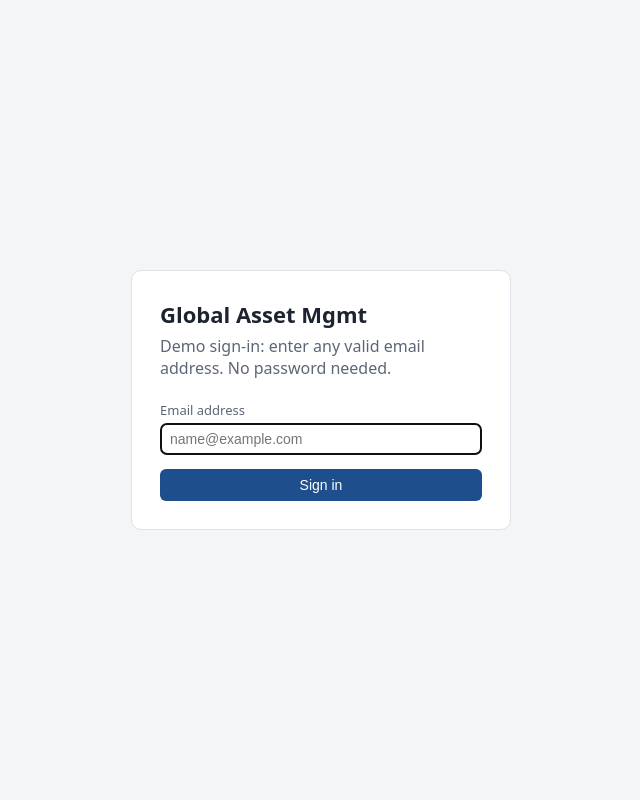
After one commit to iqtider/Global-Asset-Management-Project, a Django app: template global_asset_site/dashboard/templates/dashboard/login.html in a window 1280 px wide. The commit adds this page. Shown: the whole page, without its empty margins (319-959 px from the left). Run offline with Django 4.2, Linux system fonts and the light colour scheme; the template is opened without the code that fills it, so the values that code supplies are empty.

Commit message:
Added styling and changed logout seession time

```diff
--- a/global_asset_site/dashboard/templates/dashboard/base.html
+++ b/global_asset_site/dashboard/templates/dashboard/base.html
@@ -1,86 +1,193 @@
 <!doctype html>
 <html lang="en">
 <head>
+
 <meta charset="utf-8">
+
 <meta name="viewport" content="width=device-width, initial-scale=1">
+
 <title>{% block title %}Global Asset Management{% endblock %}</title>
+
 <style>
+
 :root {
+
 --bg: #f4f5f7; --panel: #ffffff; --ink: #1d2330; --muted: #5d6677; --line: #dde1e8;
+
 --accent: #1f4e8c; --accent-soft: #e6eef8; --side: #151b26; --side-ink: #c9d1df;
+
 --ok: #1d7a46; --ok-soft: #e4f4ea; --bad: #b3261e; --bad-soft: #fbe9e7; --warn: #9a6200; --warn-soft: #fdf1dc;
+
 }
-    * { box-sizing: border-box; }
+    *
+{ box-sizing: border-box; }
+
 body { margin: 0; font-family: system-ui, -apple-system, "Segoe UI", Roboto, sans-serif; background: var(--bg); color: var(--ink); }
+
 .layout { display: flex; min-height: 100vh; }
+
 nav { width: 230px; flex-shrink: 0; background: var(--side); color: var(--side-ink); padding: 20px 0; }
+
 nav .brand { color: #fff; font-weight: 700; font-size: 17px; padding: 0 20px 18px; letter-spacing: .3px; }
+
 nav .brand small { display: block; font-weight: 400; color: #8a94a8; font-size: 12px; margin-top: 2px; }
+
 nav h4 { margin: 18px 20px 6px; font-size: 11px; text-transform: uppercase; letter-spacing: 1px; color: #7c869a; }
+
 nav a { display: block; padding: 7px 20px; color: var(--side-ink); text-decoration: none; font-size: 14px; }
+
 nav a:hover, nav a.active { background: #232c3d; color: #fff; }
+
 main { flex: 1; padding: 28px 36px; min-width: 0; }
+
 h1 { margin: 0 0 6px; font-size: 24px; }
+
 .sub { color: var(--muted); margin: 0 0 22px; }
+
 .panel { background: var(--panel); border: 1px solid var(--line); border-radius: 8px; padding: 18px 20px; margin-bottom: 20px; }
+
 .panel h2 { margin: 0 0 12px; font-size: 16px; }
+
 .stats { display: grid; grid-template-columns: repeat(auto-fill, minmax(150px, 1fr)); gap: 14px; margin-bottom: 20px; }
+
 .stat { background: var(--panel); border: 1px solid var(--line); border-radius: 8px; padding: 14px 16px; }
+
 .stat .n { font-size: 28px; font-weight: 700; }
+
 .stat .l { color: var(--muted); font-size: 13px; }
+
 .table-wrap { overflow-x: auto; }
+
 table { border-collapse: collapse; width: 100%; font-size: 14px; }
+
 th, td { text-align: left; padding: 8px 10px; border-bottom: 1px solid var(--line); white-space: nowrap; }
+
 th { background: #f0f2f6; font-weight: 600; }
+
 tr:hover td { background: #fafbfc; }
+
 .null { color: #a0a7b4; font-style: italic; }
+
 .cards { display: grid; grid-template-columns: repeat(auto-fill, minmax(290px, 1fr)); gap: 14px; }
+
 .card { display: block; background: var(--panel); border: 1px solid var(--line); border-radius: 8px; padding: 14px 16px; text-decoration: none; color: inherit; }
+
 .card:hover { border-color: var(--accent); box-shadow: 0 2px 8px rgba(31,78,140,.12); }
+
 .card .num { color: var(--accent); font-weight: 700; font-size: 13px; }
+
 .card .t { font-weight: 600; margin: 3px 0 6px; }
+
 .card .p { color: var(--muted); font-size: 13px; margin-bottom: 8px; }
+
 .tag { display: inline-block; background: var(--accent-soft); color: var(--accent); border-radius: 4px; padding: 2px 7px; font-size: 12px; font-weight: 600; }
+
 pre { background: #10151f; color: #d7e0ee; padding: 14px 16px; border-radius: 6px; overflow-x: auto; font-size: 13px; line-height: 1.45; margin: 0; }
+
 .btn { display: inline-block; background: var(--accent); color: #fff; border: 0; border-radius: 6px; padding: 8px 14px; font-size: 14px; cursor: pointer; text-decoration: none; }
+
 .btn.ghost { background: transparent; color: var(--accent); border: 1px solid var(--accent); }
+
 .row { display: flex; gap: 10px; align-items: center; flex-wrap: wrap; }
+
 .between { justify-content: space-between; }
+
 select, input { padding: 7px 9px; border: 1px solid var(--line); border-radius: 6px; font-size: 14px; background: #fff; }
+
 label { font-size: 13px; color: var(--muted); display: block; margin-bottom: 4px; }
+
 .form-grid { display: grid; grid-template-columns: repeat(auto-fill, minmax(200px, 1fr)); gap: 12px; margin-bottom: 12px; }
+
 .form-grid input, .form-grid select { width: 100%; }
+
 .alert { padding: 10px 14px; border-radius: 6px; margin-bottom: 18px; font-size: 14px; }
+
 .alert.ok { background: var(--ok-soft); color: var(--ok); }
+
 .alert.bad { background: var(--bad-soft); color: var(--bad); }
+
 .risk-Critical { color: var(--bad); font-weight: 700; }
+
 .risk-Elevated { color: var(--warn); font-weight: 600; }
+
 .risk-Routine { color: var(--ok); }
+
 .count { color: var(--muted); font-size: 13px; margin-top: 8px; }
+
 .hint { color: var(--muted); font-size: 13px; margin: 0 0 12px; }
+
+nav .user { margin: 22px 20px 0; padding-top: 14px; border-top: 1px solid #2a3344; font-size: 12px; color: #8a94a8; word-break: break-all; }
+
+nav .user strong { color: #fff; font-weight: 600; }
+
+nav .user button { margin-top: 8px; background: transparent; color: var(--side-ink); border: 1px solid #3a4558; border-radius: 6px; padding: 5px 10px; font-size: 13px; cursor: pointer; }
+
+nav .user button:hover { background: #232c3d; color: #fff; }
+
+.login-wrap { min-height: 100vh; display: flex; align-items: center; justify-content: center; padding: 16px; }
+
+.login-card { width: 100%; max-width: 380px; background: var(--panel); border: 1px solid var(--line); border-radius: 10px; padding: 28px; }
+
+.login-card h1 { font-size: 22px; }
+
+.login-card input { width: 100%; margin-bottom: 14px; }
+
+.login-card .btn { width: 100%; }
+
+.login-card .btn[disabled] { opacity: .5; cursor: not-allowed; }
+
 @media (max-width: 760px) {
+
 .layout { flex-direction: column; }
+
 nav { width: 100%; padding: 12px 0; }
+
 main { padding: 20px 16px; }
+
 }
+
 </style>
 </head>
 <body>
+{% block body %}
 <div class="layout">
+
 <nav>
+
 <div class="brand">Global Asset Mgmt<small>Intelligence asset database</small></div>
+
 <a href="{% url 'home' %}" class="{% if request.resolver_match.url_name == 'home' %}active{% endif %}">Dashboard</a>
+
 <a href="{% url 'query_list' %}" class="{% if request.resolver_match.url_name == 'query_list' or request.resolver_match.url_name == 'query_detail' %}active{% endif %}">Queries</a>
+
 <a href="{% url 'operations' %}" class="{% if request.resolver_match.url_name == 'operations' %}active{% endif %}">Operations (view)</a>
+
 <a href="{% url 'manage' %}" class="{% if request.resolver_match.url_name == 'manage' %}active{% endif %}">Manage assets</a>
+
 <h4>Tables</h4>
+
 {% for t in tables %}
+
 <a href="{% url 'table_view' t %}" class="{% if table == t %}active{% endif %}">{{ t }}</a>
+
 {% endfor %}
+
+<div class="user">
+
+Signed in as<br><strong>{{ request.session.user_email }}</strong>
+
+<form method="post" action="{% url 'logout' %}">{% csrf_token %}<button type="submit">Log out</button></form>
+
+</div>
+
 </nav>
+
 <main>
+
 {% block content %}{% endblock %}
+
 </main>
 </div>
+{% endblock %}
 </body>
 </html>
--- /dev/null
+++ b/global_asset_site/dashboard/templates/dashboard/login.html
@@ -0,0 +1,32 @@
+{% extends "dashboard/base.html" %}
+{% block title %}Sign in · Global Asset Management{% endblock %}
+{% block body %}
+<div class="login-wrap">
+
+<div class="login-card">
+
+<h1>Global Asset Mgmt</h1>
+
+<p class="sub">Demo sign-in: enter any valid email address. No password needed.</p>
+
+{% if error %}<div class="alert bad">{{ error }}</div>{% endif %}
+
+<form method="post">
+
+{% csrf_token %}
+
+<input type="hidden" name="next" value="{{ next }}">
+
+<label for="email">Email address</label>
+
+<input id="email" name="email" type="text" autocomplete="email" placeholder="name@example.com"
+
+{% if locked %}disabled{% else %}autofocus{% endif %}>
+
+<button class="btn" type="submit" {% if locked %}disabled{% endif %}>Sign in</button>
+
+</form>
+
+</div>
+</div>
+{% endblock %}
--- a/global_asset_site/dashboard/urls.py
+++ b/global_asset_site/dashboard/urls.py
@@ -1,8 +1,10 @@
 from django.urls import path
 
-from . import views
+from . import auth, views
 
 urlpatterns = [
+    path("login/", auth.login_view, name="login"),
+    path("logout/", auth.logout_view, name="logout"),
     path("", views.home, name="home"),
     path("queries/", views.query_list, name="query_list"),
     path("queries/<int:number>/", views.query_detail, name="query_detail"),
--- a/global_asset_site/dashboard/views.py
+++ b/global_asset_site/dashboard/views.py
@@ -3,7 +3,7 @@ from urllib.parse import urlencode
 from django.db import DatabaseError, connection
 from django.http import Http404
 from django.shortcuts import redirect, render
-
+from .auth import login_required
 from .queries import QUERIES
 
 QUERIES_BY_NUMBER = {q["number"]: q for q in QUERIES}
@@ -34,7 +34,7 @@ def error_message(exc):
     args = getattr(exc, "args", ())
     return args[1] if len(args) > 1 else str(exc)
 
-
+@login_required
 def home(request):
     counts = {}
     for label, table in [("Agencies", "Agency"), ("Agents", "Agent"), ("Assets", "Asset"),
--- a/global_asset_site/gasite/settings.py
+++ b/global_asset_site/gasite/settings.py
@@ -54,7 +54,7 @@ DATABASES = {
 SESSION_ENGINE = "django.contrib.sessions.backends.signed_cookies"
 SESSION_EXPIRE_AT_BROWSER_CLOSE = True
 LOGIN_MAX_ATTEMPTS = 3
-LOGIN_LOCKOUT_SECONDS = 300
+LOGIN_LOCKOUT_SECONDS = 60
 
 USE_TZ = False
 DEFAULT_AUTO_FIELD = "django.db.models.BigAutoField"
```
Lines whose indentation alone changed are shown as unchanged.
